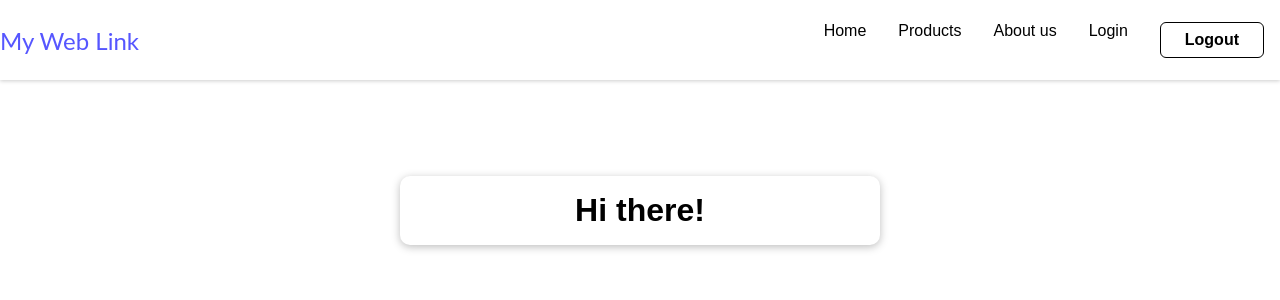
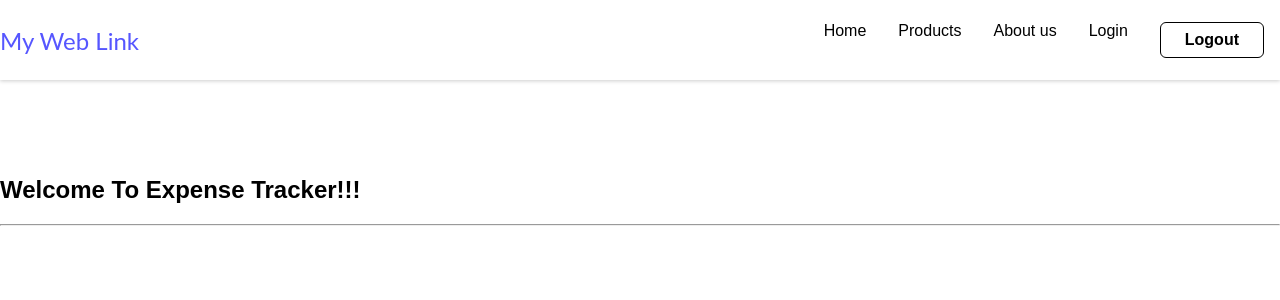
Before and after one commit to kesavaprasad08/Expense-Tracker, a React (Create React App) app: page /welcome in a window 1280 px wide. Shown: the top 300 px of the page. Built offline with nearby package versions, Linux system fonts and the light colour scheme; sample sign-in values are in the browser's storage.

Commit message:
Login Functionality

```diff
--- a/src/App.js
+++ b/src/App.js
@@ -1,4 +1,4 @@
-import React from 'react';
+import React, { useContext } from 'react';
 import { Switch, Route  } from 'react-router-dom';
 
 import './App.css';
@@ -7,8 +7,14 @@ import HomePage from './pages/HomePage';
 import AboutUsPage from './pages/AboutUspage';
 import AuthPage from './pages/AuthPage';
 import ProductsPage from './pages/ProductsPage';
+import AuthContext from './store/auth-context';
+import WelcomePage from './pages/WelcomePage';
+import { Redirect } from 'react-router-dom/cjs/react-router-dom.min';
 
 function App() {
+
+  const authCtx = useContext(AuthContext);
+  const isLoggedIn = authCtx.isLoggedIn;
   return (
 
     <Layout>
@@ -25,6 +31,14 @@ function App() {
         <Route path='/products' exact>
           <ProductsPage />
         </Route>
+        {isLoggedIn && (<Route path='/welcome' exact>
+          <WelcomePage />
+        </Route>)}
+        <Route path='*'>
+          <Redirect to='/'>
+
+          </Redirect>
+        </Route>
     <div className="app">
       <h1>Hi there!</h1>
     </div>
--- a/src/pages/AuthPage.js
+++ b/src/pages/AuthPage.js
@@ -61,7 +61,7 @@ const ConfirmPasswordInputRef = useRef();
       .then((data) => {
         authCtx.login(data.idToken);
         // console.log('hi')
-         history.replace('/');
+         history.replace('/welcome');
       })
       .catch((err) => {
         alert(err.message);
--- /dev/null
+++ b/src/pages/WelcomePage.js
@@ -0,0 +1,8 @@
+const WelcomePage = () => {
+    return<>
+    <h2>Welcome To Expense Tracker!!!</h2>
+    <hr />
+    </>
+}
+
+export default WelcomePage;
--- a/src/store/auth-context.js
+++ b/src/store/auth-context.js
@@ -22,6 +22,7 @@ export const AuthContextProvider = (props) => {
     // console.log('login handler')
     setToken(token);
     localStorage.setItem("token", token);
+    console.log('the user is successfully logged in')
     setTimeout(() => {
       logoutHandler();
     }, 300000);
```
